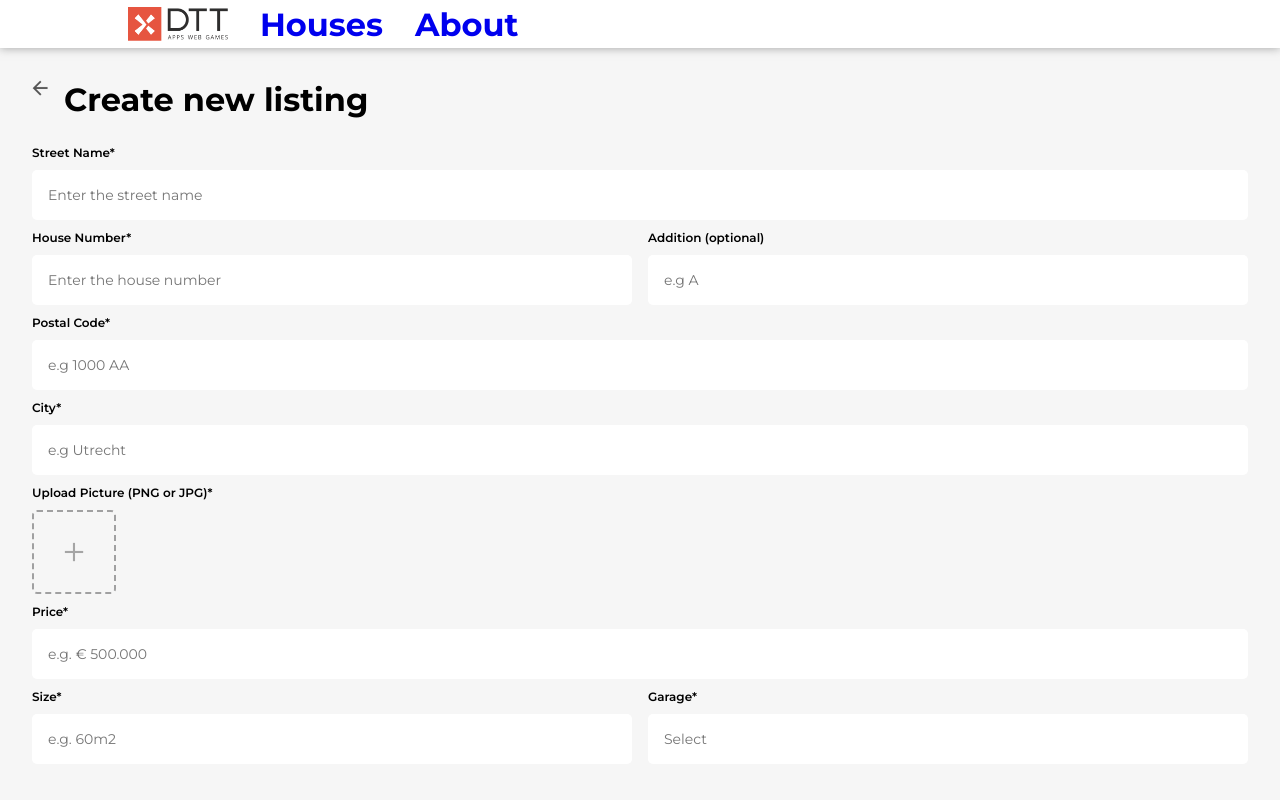
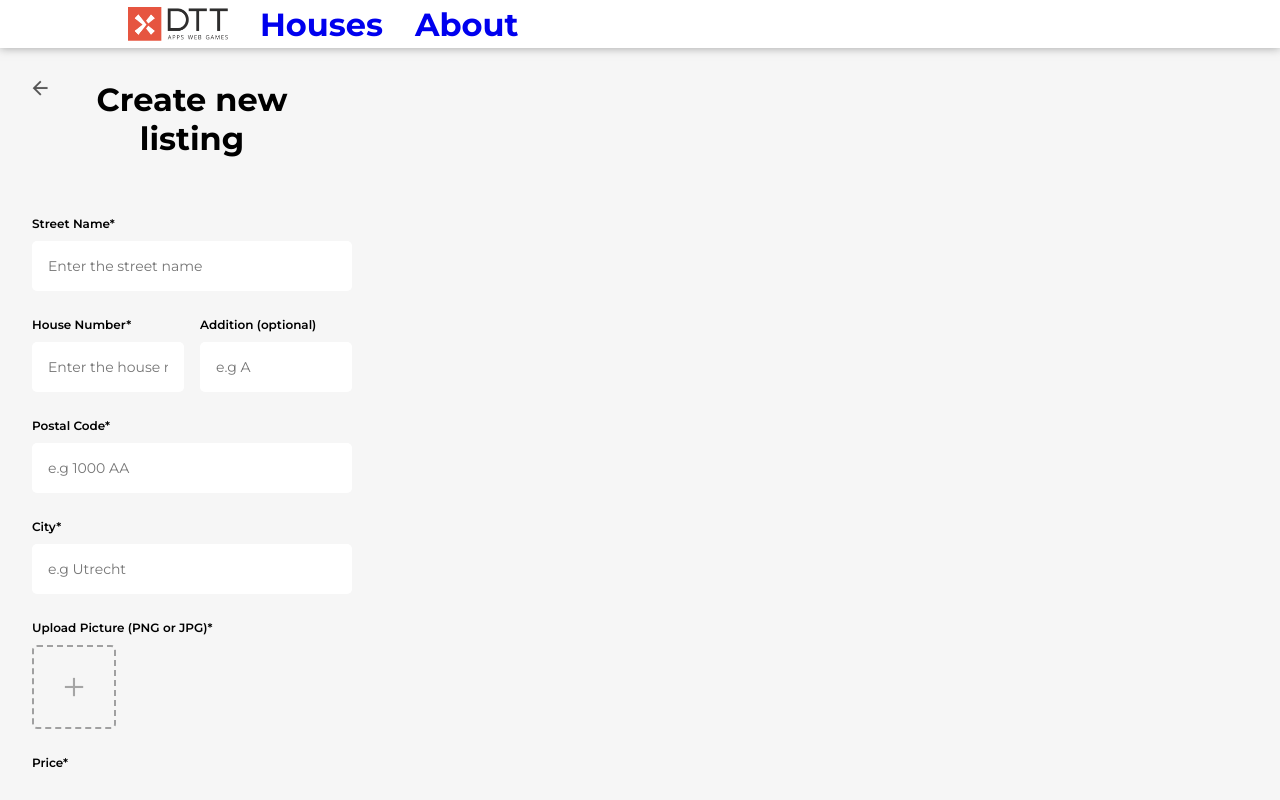
Before and after one commit to Chaveguapo/App-House-listing, a Vue app: page /edit-listing in a window 1280 px wide. Built offline with nearby package versions, Linux system fonts and the light colour scheme; no server answers.

Commit message:
Update media

```diff
--- a/src/assets/main.css
+++ b/src/assets/main.css
@@ -104,6 +104,7 @@ input {
   color: var(--color-background);
   font-family: var(--ff-primary);
   font-weight: 600;
+  cursor: pointer;
 }
 
 @media (min-width: 800px) {
--- a/src/components/EditListing.vue
+++ b/src/components/EditOrCreateListing.vue
@@ -1,4 +1,35 @@
 <script setup>
+import { usePropertyDetailStore } from '@/stores/PropertyStore';
+import { ref } from 'vue';
+
+
+const propertyStore = usePropertyDetailStore();
+// console.log(propertyStore.currentPropertyId)
+const houseListing = ref({})
+
+
+//Calling the API to display the data and get it by ID
+
+const getListingDetails = () => {
+
+    fetch("https://api.intern.d-tt.nl/api/houses/" + propertyStore.currentPropertyId
+        , {
+            method: "get",
+            headers: {
+                'X-Api-Key': 'rYIVmiv8HRaS2nsX_GxjOKP3ez6EFT4t',
+            }
+        })
+        .then(response => response.json())
+        .then(data => {
+            houseListing.value = data[0]
+            console.log(propertyStore.currentPropertyId)
+
+        })
+
+}
+getListingDetails("")
+
+
 
 </script>
 
@@ -89,38 +120,43 @@
                 <label class="form-label" for="description">Description*</label>
                 <input type="" id="description" placeholder="Enter description" class="form-textarea" required>
             </div>
-            <button class="submit-button form-submit"> POST</button>
+
+            <div class="form-field">
+                <button class="submit-button"> POST</button>
+            </div>
         </div>
 
     </div>
-
-
 
 </template>
 
 
 <style lang="scss" scoped>
 .container-form-field {
+    display: flex;
+    flex-direction: column;
+    gap: 1rem;
     padding: 0 2rem;
     box-sizing: border-box;
 }
 
 //-------Box that have header of new listing
 .title-create-new {
-    display: flex;
-    flex-direction: row;
-    justify-content: start;
-    gap: 1rem;
-    padding-top: 2rem;
-    padding-bottom: 1rem;
+    position: relative;
+    padding: 2rem;
 
 }
 
+.title-create-new h1 {
+    text-align: center;
+}
+
 .back_button {
-    position: relative;
+    position: absolute;
     z-index: 100;
     width: auto;
     height: 1rem;
+    left: 0;
 }
 
 //---------form styles
@@ -130,6 +166,7 @@
 }
 
 .form-field {
+
     width: 100%;
     font-size: 12px;
     font-weight: 600;
@@ -154,18 +191,7 @@
 
 }
 
-.form-submit {
-    background-color: var(--color-primary);
-    color: white;
-    padding: 10px 20px;
-    border: none;
-    border-radius: 4px;
-    cursor: pointer;
-}
 
-.form-submit:hover {
-    background-color: var(--color-secondary);
-}
 
 
 
@@ -180,8 +206,9 @@
 }
 
 .uploadPicture input[type='file'] {
+    background-color: aqua;
     opacity: 0;
-    width: i;
+    width: inherit;
     height: inherit;
     position: absolute;
     cursor: pointer;
@@ -195,4 +222,25 @@
     height: 20px;
 
 }
+
+@media(min-width: 800px) {
+
+
+    .container-form-field {
+        width: 30%;
+    }
+
+    .submit-button {
+        position: absolute;
+        width: 50%;
+        right: 0;
+
+    }
+
+
+    .form-field {
+        position: relative;
+    }
+
+}
 </style>
--- a/src/components/HouseDetail.vue
+++ b/src/components/HouseDetail.vue
@@ -24,8 +24,6 @@ const getListingDetails = () => {
         .then(response => response.json())
         .then(data => {
             houseListing.value = data[0]
-
-            console.log(data[0])
 
         })
 
--- a/src/components/HousesListings.vue
+++ b/src/components/HousesListings.vue
@@ -84,6 +84,7 @@ const sort_list = (orderBy) => {
       <img class="add_listing" src="../assets/Add.png">
 
       <h1>Houses</h1>
+
 
 
       <div class="search_header">
--- a/src/components/NavigationHeader.vue
+++ b/src/components/NavigationHeader.vue
@@ -70,6 +70,7 @@ const setInfoActive = () => {
   align-items: center;
   justify-content: space-around;
   position: fixed;
+  z-index: 100;
   bottom: 0;
   border-top: 2px;
   box-shadow: 0 0 9px 0 rgba(74, 75, 76, 0.5);
--- a/src/components/SingleListing.vue
+++ b/src/components/SingleListing.vue
@@ -37,8 +37,8 @@ function setIdPropertyIntoStore() {
 
 <template>
 
+
     <RouterLink style="text-decoration: none;" to="/house-detail">
-
         <div class="container_listing" @click="setIdPropertyIntoStore">
             <!-- <h1>{{ houseListing }}</h1> -->
 
@@ -70,8 +70,10 @@ function setIdPropertyIntoStore() {
                 </div>
             </div>
 
-            <div v-if="houseListing.madeByMe" class="iconsActionListing">
-                <img src="../components/icons/ic_edit@3x.png" />
+            <div v-if="!houseListing.madeByMe" class="iconsActionListing">
+                <RouterLink style="text-decoration: none;" to='/edit-listing'>
+                    <img src="../components/icons/ic_edit@3x.png" />
+                </RouterLink>
                 <img src="../components/icons/ic_delete@3x.png" />
             </div>
         </div>
--- a/src/router/index.js
+++ b/src/router/index.js
@@ -2,7 +2,7 @@ import { createRouter, createWebHistory } from 'vue-router'
 import HousesListings from '../components/HousesListings.vue'
 import AboutPage from '../components/AboutPage.vue'
 import HouseDetail from '@/components/HouseDetail.vue'
-import EditListing from '@/components/EditListing.vue'
+import EditOrCreateListing from '@/components/EditOrCreateListing.vue'
 
 const router = createRouter({
   history: createWebHistory(import.meta.env.BASE_URL),
@@ -29,7 +29,7 @@ const router = createRouter({
     {
       path: '/edit-listing',
       name: 'edit-listing',
-      component: EditListing
+      component: EditOrCreateListing
     }
   ]
 })
```
